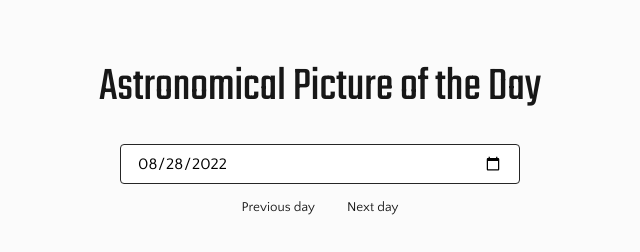
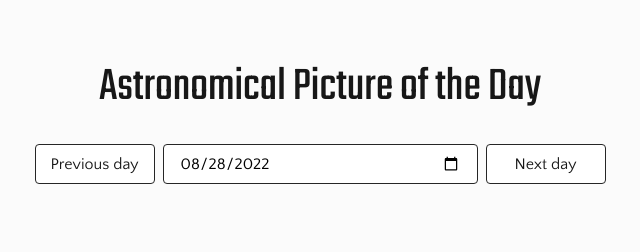
Before and after one commit to MagdK/ask-nasa-javascript, a website: page public/index.html in a window 1280 px wide. Shown: the whole page, without its empty margins (320-960 px from the left). Drawn offline with Linux system fonts and the light colour scheme; no server answers.

Commit message:
Add some styling to date selection section

```diff
--- a/public/script.js
+++ b/public/script.js
@@ -13,14 +13,14 @@ function pageHeader() {
     return `
         <header>
             <h1>Astronomical Picture of the Day</h1>
-            <form>
-                <input
-                    id="datepicker"
-                    type="date"
-                >
-            </form>
-            <div class="day_stepper">
+            <div class="date_navigation_box">
                 <button class="decrement">Previous day</button>
+                <form>
+                    <input
+                        id="datepicker"
+                        type="date"
+                    >
+                </form>
                 <button class="increment">Next day</button>
             </div>
         </header>
--- a/public/style.css
+++ b/public/style.css
@@ -85,8 +85,7 @@ h2 {
 }
 
 form {
-	margin: 2rem auto 0;
-    width: 100%;
+    width: 315px;
 }
 
 input {
@@ -158,14 +157,26 @@ img {
     margin: 1.5rem auto;
 }
 
-.day_stepper {
+.date_navigation_box {
     display: flex;
-    flex-direction: row;
     justify-content: center;
+    align-items: center;
 }
 
-.day_stepper button {
-    padding: 16px;
+.increment,
+.decrement {
+    height: 40px;
+    background-color: white;
+    border: 1px solid #262626;
+    border-radius: 4px;
+    width: 120px;
+}
+
+.increment,
+.decrement,
+form {
+    margin: 2rem 4px;
+    font-size: 1rem;
 }
 
 @media only screen and (max-width: 36rem) {
```
